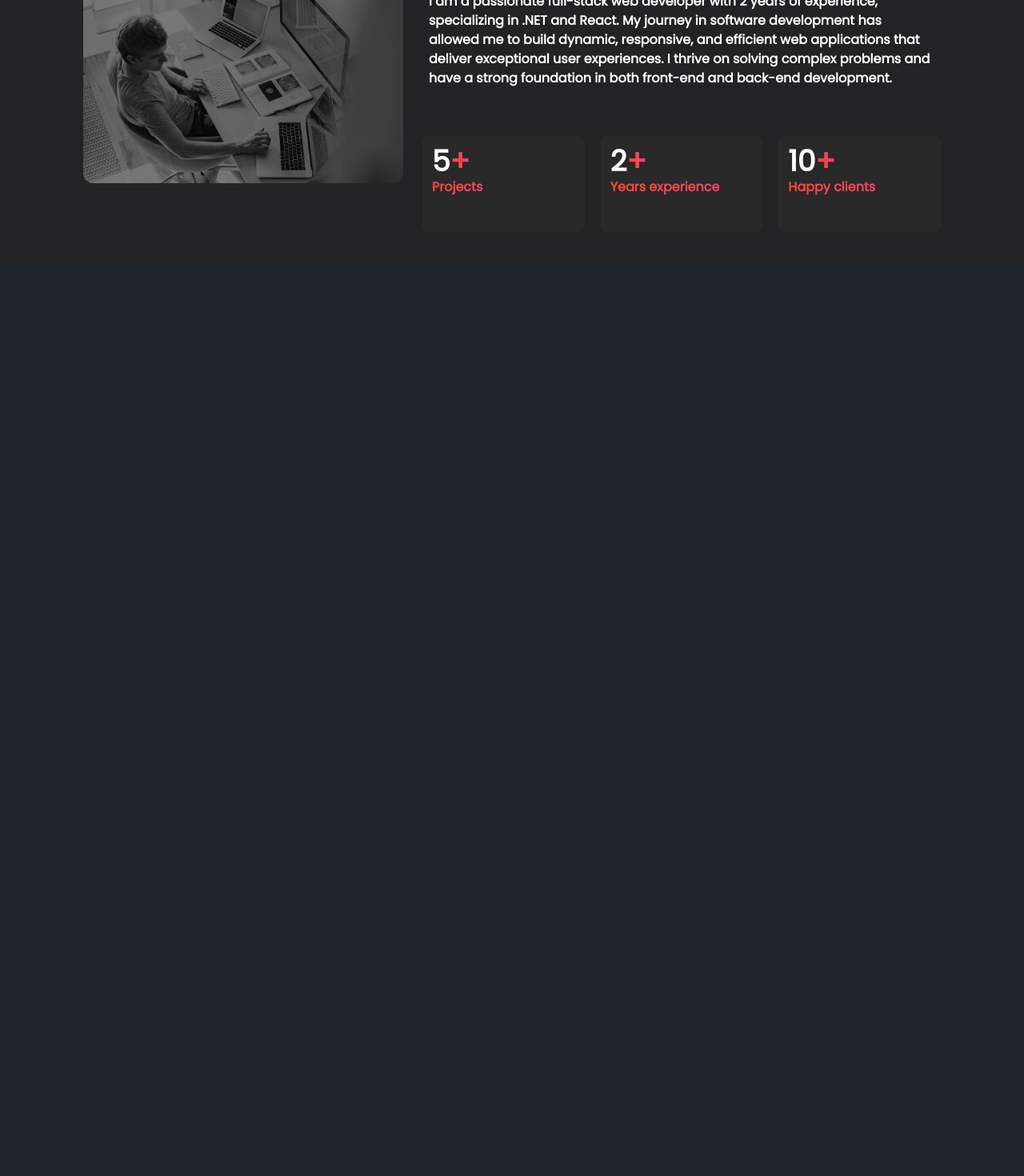
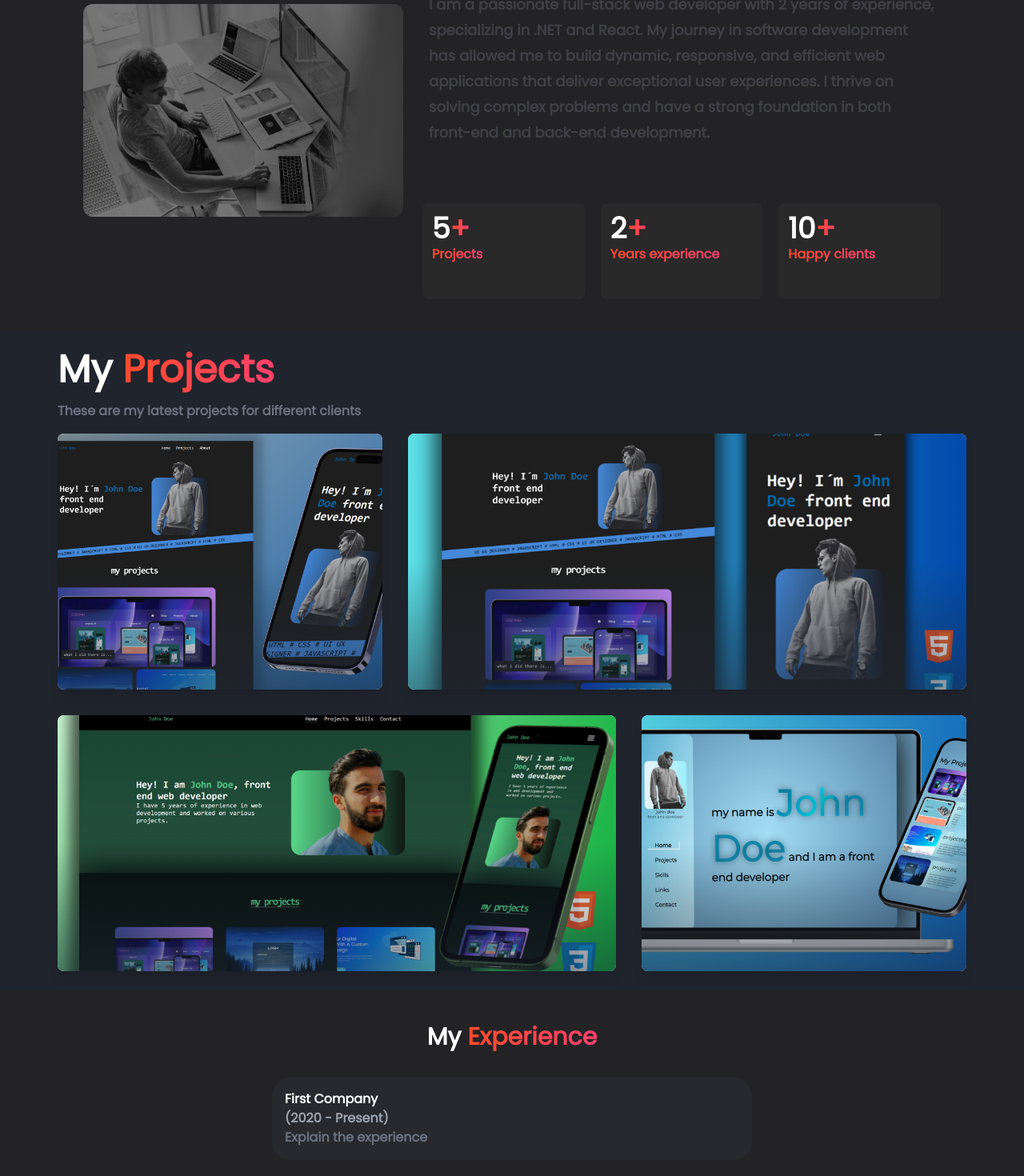
Before and after one commit to Ahm3d-KA/Personal-Portfolio-Website, a React (Create React App) app: page / in a window 1280 px wide. Shown: the part 1038-2508 px from the top of the page at 80% size. Before the commit the page ends 1368 px from the top, so only its background shows below. Built offline with nearby package versions, Linux system fonts and the light colour scheme.

Commit message:
complete work section

```diff
--- a/package.json
+++ b/package.json
@@ -38,6 +38,7 @@
     ]
   },
   "devDependencies": {
+    "@tailwindcss/typography": "^0.5.14",
     "tailwindcss": "^3.4.9"
   }
 }
--- a/src/App.js
+++ b/src/App.js
@@ -1,6 +1,8 @@
 import {Navbar} from "./components/Navbar";
 import Hero from "./components/Hero";
 import About from "./components/About";
+import Work from "./components/Work";
+import Experience from "./components/Experience";
 
 function App() {
   return (
@@ -8,6 +10,8 @@ function App() {
           <Navbar />
           <Hero />
           <About />
+          <Work />
+          <Experience />
       </div>
   );
 }
--- /dev/null
+++ b/src/components/Experience.jsx
@@ -0,0 +1,22 @@
+import React from "react"
+
+const Experience = () => {
+    return (
+        <div className="py-10 bg-[#232325]">
+            <h2 className="mb-8 text-3xl text-white text-center">
+                My <span>Experience</span>
+            </h2>
+            <div className="mb-[20]px text-white relative bg-gray-700/20
+            p-4 rounded-3xl max-w-[600px] mx-auto">
+                <p>First Company</p>
+                <p className="text-gray-400">(2020 - Present)</p>
+                <p className="text-gray-500">
+                    Explain the experience
+                </p>
+            </div>
+            <div className="h-[50]px w-[2px] bg-slate-400 relative my-1 mx-auto"></div>
+        </div>
+    )
+}
+
+export default Experience
--- /dev/null
+++ b/src/components/Work.jsx
@@ -0,0 +1,63 @@
+import React from "react";
+import proj1 from "../assets/proj1.png"
+import proj2 from "../assets/proj2.png"
+import proj3 from "../assets/proj3.png"
+import proj4 from "../assets/proj4.png"
+
+const Work = () => {
+    return (
+        <div className="py-6 max-w-[1200px] mx-auto">
+            <div className="mx-auto px-4 md:px-8">
+                <div className="mb-4 flex items-center justify-between gap-8">
+                    <div className="flex flex-col gap-4">
+                        <h2 className="text-2xl md:text-3xl lg:text-4xl xl:text-5xl  text-white">
+                            My <span>Projects</span>
+                        </h2>
+                        <p className="text-gray-500">
+                            These are my latest projects for different clients
+                        </p>
+                    </div>
+
+                </div>
+
+                <div className="grid grid-cols-1 md:grid-cols-8 gap-4 md:gap-6 xl:gap-8">
+                    <a href="/"
+                       className="group relative flex h-48 items-end overflow-hidden rounded-lg bg-gray-100 shadow-lg col-span-1 md:col-span-4 lg:col-span-3 md:h-80">
+                        <img src={proj1} loading="lazy" alt=""
+                             className="absolute inset-0 h-full w-full object-cover object-center transition duration-200 group-hover:scale-110"/>
+                        <div
+                            className="pointer-events-none absolute inset-0 bg-gradient-to-t from-gray-800 via-transparent to-transparent opacity-50"></div>
+                    </a>
+
+                    <a href="/"
+                       className="group relative flex h-48 items-end overflow-hidden rounded-lg bg-gray-100 shadow-lg col-span-1 md:col-span-4 lg:col-span-5 md:h-80">
+                        <img src={proj2} loading="lazy" alt=""
+                             className="absolute inset-0 h-full w-full object-cover object-center transition duration-200 group-hover:scale-110"/>
+                        <div
+                            className="pointer-events-none absolute inset-0 bg-gradient-to-t from-gray-800 via-transparent to-transparent opacity-50"></div>
+                    </a>
+
+                    <a href="/"
+                       className="group relative flex h-48 items-end overflow-hidden rounded-lg bg-gray-100 shadow-lg col-span-1 md:col-span-4 lg:col-span-5 md:h-80">
+                        <img src={proj3} loading="lazy" alt=""
+                             className="absolute inset-0 h-full w-full object-cover object-center transition duration-200 group-hover:scale-110"/>
+                        <div
+                            className="pointer-events-none absolute inset-0 bg-gradient-to-t from-gray-800 via-transparent to-transparent opacity-50"></div>
+                    </a>
+
+                    <a href="/"
+                       className="group relative flex h-48 items-end overflow-hidden rounded-lg bg-gray-100 shadow-lg col-span-1 md:col-span-4 lg:col-span-3 md:h-80">
+                        <img src={proj4} loading="lazy" alt=""
+                             className="absolute inset-0 h-full w-full object-cover object-center transition duration-200 group-hover:scale-110"/>
+                        <div
+                            className="pointer-events-none absolute inset-0 bg-gradient-to-t from-gray-800 via-transparent to-transparent opacity-50"></div>
+                    </a>
+                </div>
+
+            </div>
+
+        </div>
+    )
+}
+
+export default Work
--- a/tailwind.config.js
+++ b/tailwind.config.js
@@ -8,5 +8,7 @@ module.exports = {
   theme: {
     extend: {},
   },
-  plugins: [],
+  plugins: [
+    require('@tailwindcss/typography'),
+  ],
 }
```
Also changed, not shown: 1 other file (tests, documents, lock files or other folders).
